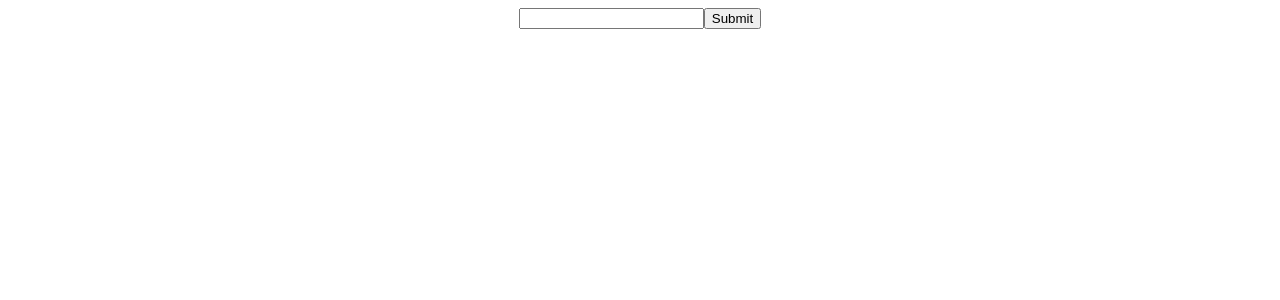
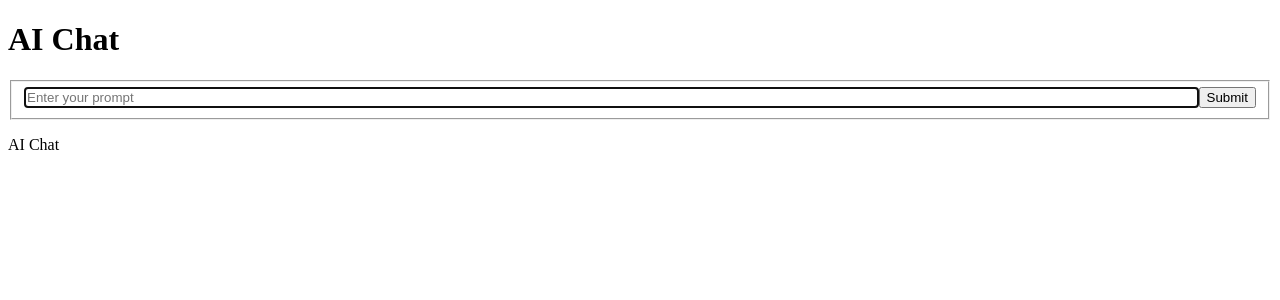
Before and after one commit to Pourush1/ai-chat, a Next.js app in the folder ai-chat/: page / in a window 1280 px wide. Shown: the top 300 px of the page. Built offline with nearby package versions, Linux system fonts and the light colour scheme.

Commit message:
Update package dependencies in ai-chat, adding autoprefixer, browserslist, electron-to-chromium, and other packages; enhance layout with header and footer in layout.tsx, and improve form styling in page.tsx for better user experience.

```diff
--- a/ai-chat/src/app/layout.tsx
+++ b/ai-chat/src/app/layout.tsx
@@ -13,7 +13,15 @@ export default function RootLayout({
 }>) {
   return (
     <html lang="en">
-      <body>{children}</body>
+      <body>
+        <header>
+          <h1>AI Chat</h1>
+        </header>
+        <main>{children}</main>
+        <footer>
+          <p>AI Chat</p>
+        </footer>
+      </body>
     </html>
   );
 }
--- a/ai-chat/src/app/page.tsx
+++ b/ai-chat/src/app/page.tsx
@@ -44,14 +44,25 @@ export default function Home() {
         ))}
       </div>
       {isLoading && <p>Loading...</p>}
-      <div className="flex justify-center">
-        <form onSubmit={handleSubmit}>
-          <input
-            type="text"
-            value={prompt}
-            onChange={(e) => setPrompt(e.target.value)}
-          />
-          <button type="submit">Submit</button>
+      <div className="mb-8 flex justify-center gap-2">
+        <form onSubmit={handleSubmit} className="flex w-full max-w-3xl">
+          <fieldset className="flex w-full gap-2">
+            <input
+              autoFocus
+              placeholder="Enter your prompt"
+              required
+              value={prompt}
+              className="block w-full rounded border border-gray-300 p-2 outline-black"
+              onChange={(e) => setPrompt(e.target.value)}
+            />
+            <button
+              type="submit"
+              className="rounded bg-black px-3 py-1 font-medium text-white outline-offset-[3px] outline-black disabled:opacity-50"
+              disabled={isLoading}
+            >
+              Submit
+            </button>
+          </fieldset>
         </form>
       </div>
     </>
--- /dev/null
+++ b/ai-chat/tailwind.config.ts
@@ -0,0 +1,15 @@
+import type { Config } from 'tailwindcss';
+
+const config: Config = {
+  content: [
+    './src/pages/**/*.{js,ts,jsx,tsx,mdx}',
+    './src/components/**/*.{js,ts,jsx,tsx,mdx}',
+    './src/app/**/*.{js,ts,jsx,tsx,mdx}',
+  ],
+  theme: {
+    extend: {},
+  },
+  plugins: [],
+};
+
+export default config;
```
Also changed, not shown: ai-chat/package.json (+6 -4 lines), 1 other file (tests, documents, lock files or other folders).
